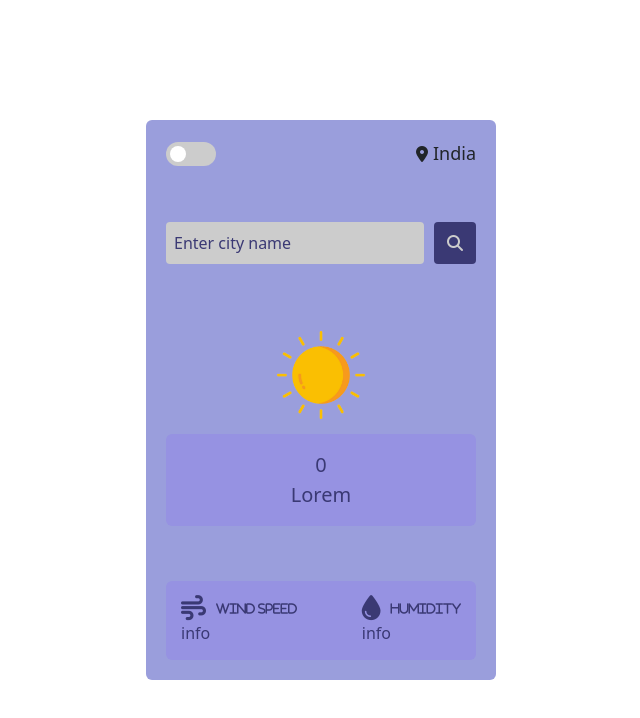
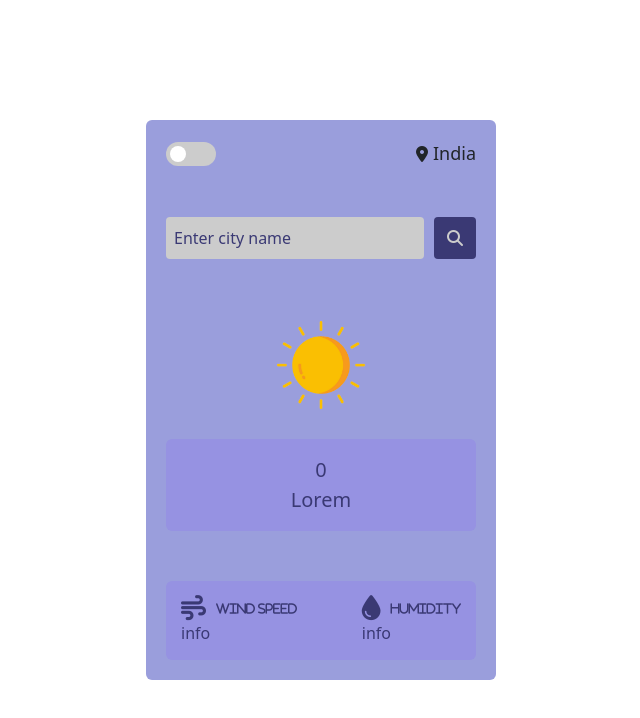
Before and after one commit to Heyakashpatel/Weather-App, a plain HTML site: page index.html in a window 1280 px wide. Shown: the whole page, without its empty margins (319-959 px from the left). Drawn offline with nearby package versions, Linux system fonts and the light colour scheme; no server answers.

Commit message:
Update style.css

```diff
--- a/style.css
+++ b/style.css
@@ -1,6 +1,6 @@
 .app-box {
   background: #9a9edc;
-  height: 70vh;
+  height: auto;
   border-radius: 6px;
   padding: 20px;
   display: flex;
@@ -9,6 +9,7 @@
   max-width: 350px;
   min-width: 350px;
   width: 100%;
+  gap: 50px;
 }
 
 .top-sec {
@@ -91,7 +92,7 @@
 .weather-body {
   display: flex;
   flex-direction: column;
-  gap: 15px;
+  gap: 30px;
 }
 
 .weather-body .temp {
```
